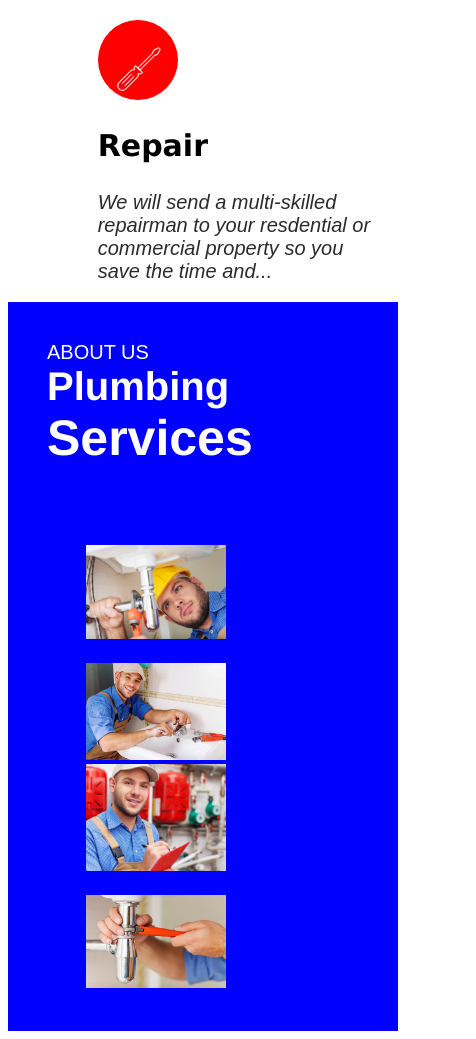
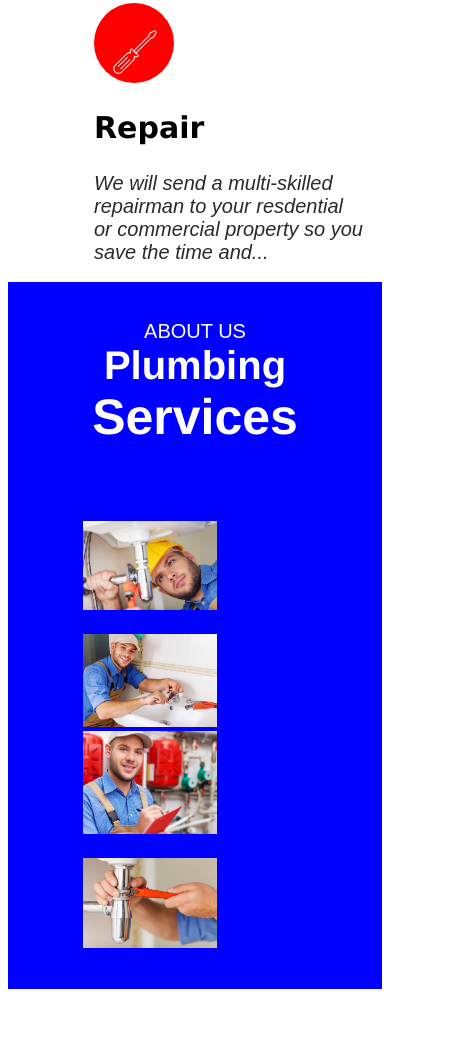
Before and after one commit to Ddilibe/House-Repair, a plain HTML site: page index.html in a window 390 px wide. Shown: the part 3189-4228 px from the top of the page, 476 px wide, since content can reach past the window. After the commit the page ends 4186 px from the top, so only its background shows below. Drawn offline with Linux system fonts and the light colour scheme.

Commit message:
With the help of outline was able to find the issue and make it more mobile responsive

```diff
--- a/style.css
+++ b/style.css
@@ -1,8 +1,11 @@
 /* This part is for the pc that everyone uses */
+/* * {
+    outline: 1px solid red;
+} */
 body{
-    overflow-x:hidden;
-    width: 100%;
+    max-width: 100%;
 }
+
 .text {
     display: flex;
     flex-direction: column;
@@ -904,7 +907,9 @@ body{
         flex-direction: column;
         height: auto;
         width: 100%;
-        padding: 10% 10%;
+        padding: 10% 0%;
+        justify-content: center;
+        text-align:center;
     }
     .sixth-partb{
         display: flex;
```
